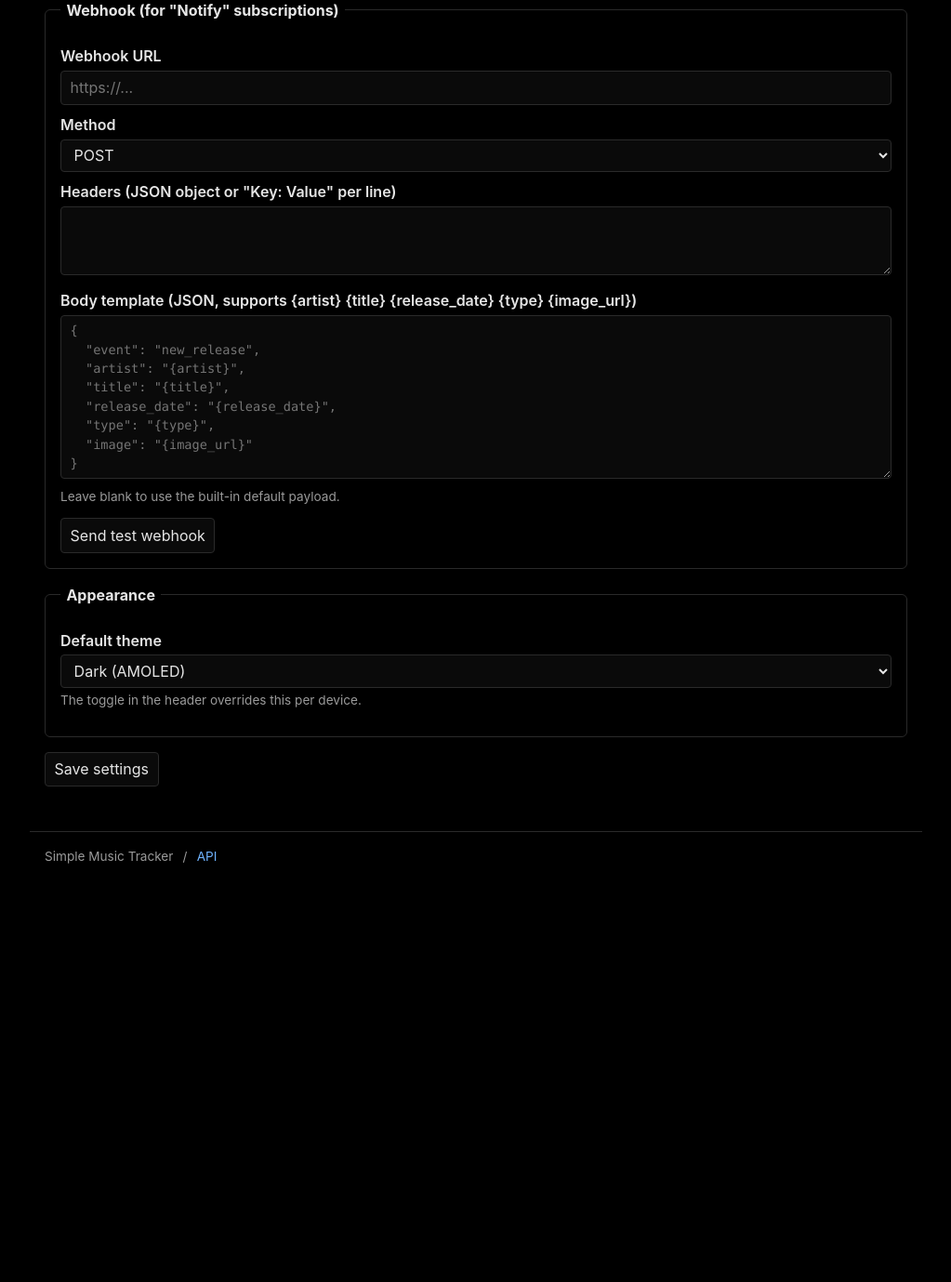
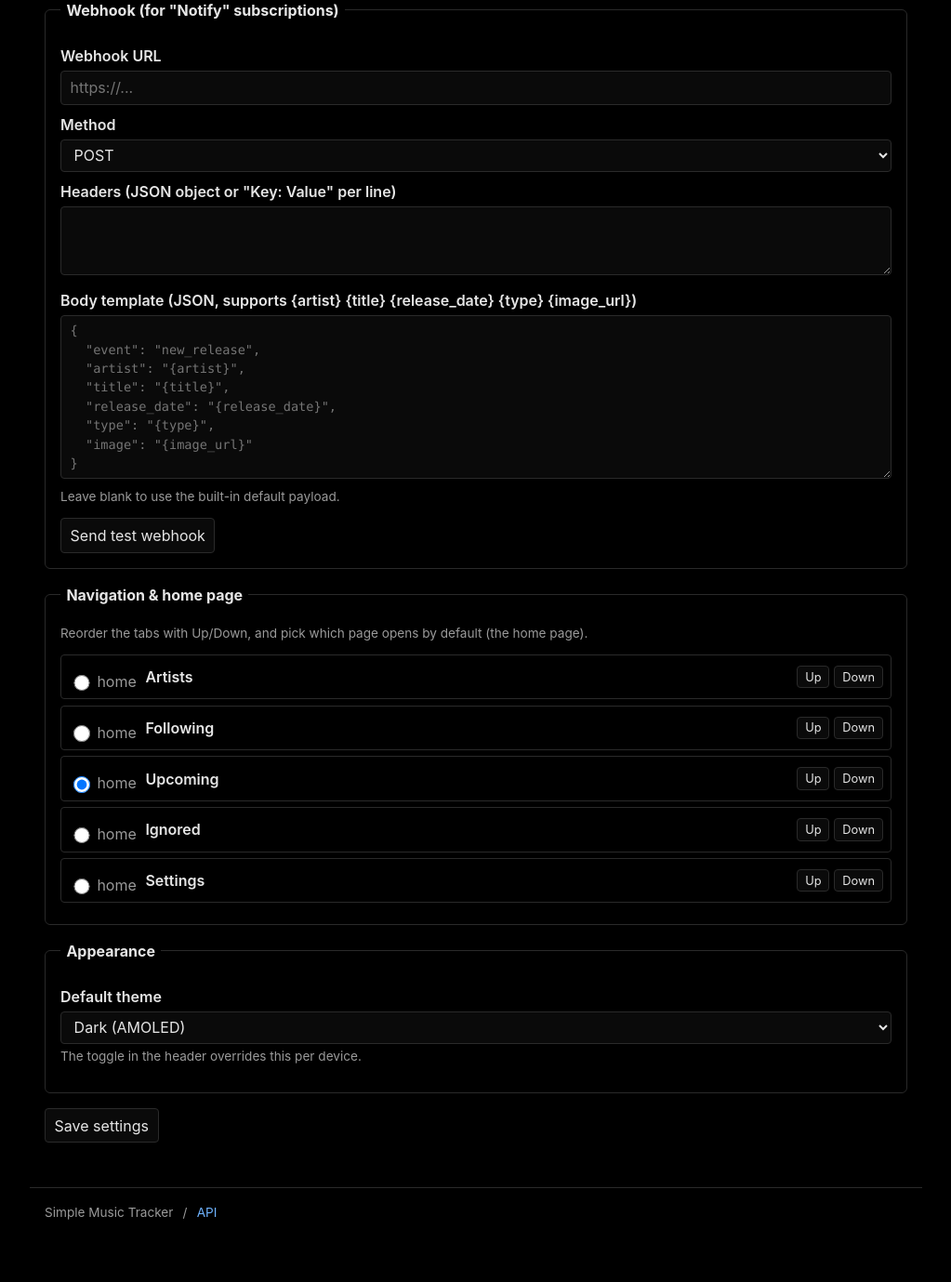
Before and after one commit to jasii/Simple-Music-Tracker, a Flask app: page /settings in a window 1280 px wide. Shown: the part 1165-2544 px from the top of the page at 93% size, without its empty margins (128-1151 px from the left). Before the commit the page ends 2094 px from the top, so only its background shows below. Run offline with Flask 3, Linux system fonts and the light colour scheme; data comes from the database, SQL or seed files in the repository.

Commit message:
Make home page and nav tab order configurable (defaults to Upcoming)
- '/' is now a redirect to the user-selected home page; the artists list moves
  to /artists. Home defaults to Upcoming on first run.
- New home_page and nav_order settings; nav is rendered dynamically from
  nav_order via a context processor, with validation that drops unknown keys
  and always includes every page.
- Settings page gains a Navigation & home page editor: Up/Down reordering and a
  per-row 'home' radio. Brand logo links to the configured home.
- Service worker no longer caches '/' (now a redirect); cache bumped to v2.

```diff
--- a/app/db.py
+++ b/app/db.py
@@ -85,6 +85,8 @@ DEFAULT_SETTINGS = {
     "default_monitor_types": "album,ep",   # applied to newly followed artists
     "musicbrainz_rate_limit_ms": "1000",   # min gap between MusicBrainz requests (matches aurral)
     "discography_autohide": "",             # categories collapsed by default on artist pages
+    "home_page": "upcoming",                # which page '/' opens (Upcoming on first run)
+    "nav_order": "artists,following,upcoming,ignored,settings",
 }
 
 # Release types that may be monitored. Order is the display order.
--- a/app/main.py
+++ b/app/main.py
@@ -98,16 +98,65 @@ def _query_upcoming(window="month", include_past=False):
     return results
 
 
+# --- navigation -------------------------------------------------------------
+
+# key -> (endpoint, label). The key is also the value stored in settings.
+PAGE_DEFS = {
+    "artists": ("artists_page", "Artists"),
+    "following": ("subscriptions_page", "Following"),
+    "upcoming": ("upcoming_page", "Upcoming"),
+    "ignored": ("ignored_page", "Ignored"),
+    "settings": ("settings_page", "Settings"),
+}
+PAGE_KEYS = list(PAGE_DEFS)
+DEFAULT_HOME = "upcoming"
+
+
+def normalize_nav_order(value):
+    """Return a valid, de-duplicated page order with every page present."""
+    ordered = []
+    for key in (value or "").split(","):
+        key = key.strip()
+        if key in PAGE_DEFS and key not in ordered:
+            ordered.append(key)
+    for key in PAGE_KEYS:
+        if key not in ordered:
+            ordered.append(key)
+    return ordered
+
+
+def _home_key():
+    home = db.get_setting("home_page") or DEFAULT_HOME
+    return home if home in PAGE_DEFS else DEFAULT_HOME
+
+
+@app.context_processor
+def inject_nav():
+    """Make the (ordered) nav items and labels available to every template."""
+    order = normalize_nav_order(db.get_setting("nav_order"))
+    items = [
+        {"key": k, "endpoint": PAGE_DEFS[k][0], "label": PAGE_DEFS[k][1]}
+        for k in order
+    ]
+    return {"nav_items": items}
+
+
 # --- pages ------------------------------------------------------------------
 
 @app.route("/")
-def index():
+def home():
+    # The home page is configurable; send the user to their chosen page.
+    return redirect(url_for(PAGE_DEFS[_home_key()][0]))
+
+
+@app.route("/artists")
+def artists_page():
     return render_template("index.html", **_base_context(active="artists"))
 
 
 @app.route("/subscriptions")
 def subscriptions_page():
-    return render_template("subscriptions.html", **_base_context(active="subscriptions"))
+    return render_template("subscriptions.html", **_base_context(active="following"))
 
 
 @app.route("/upcoming")
@@ -760,6 +809,10 @@ def api_settings():
             value = db.normalize_monitor_types(value)
         elif key == "discography_autohide":
             value = ",".join(db.clean_types(value))
+        elif key == "home_page":
+            value = value if value in PAGE_DEFS else DEFAULT_HOME
+        elif key == "nav_order":
+            value = ",".join(normalize_nav_order(value))
         elif key == "musicbrainz_rate_limit_ms":
             # Clamp to >= 1000ms so we never undercut MusicBrainz's 1 req/sec.
             try:
--- a/app/static/settings.js
+++ b/app/static/settings.js
@@ -3,6 +3,31 @@
 (function () {
   const form = document.getElementById('settings-form');
   const saveResult = document.getElementById('save-result');
+
+  // --- nav order reordering ---
+  const navList = document.getElementById('nav-order-list');
+  const navOrderInput = document.getElementById('nav_order');
+
+  function syncNavOrder() {
+    const keys = Array.from(navList.querySelectorAll('li'))
+      .map(function (li) { return li.getAttribute('data-key'); });
+    navOrderInput.value = keys.join(',');
+  }
+
+  if (navList) {
+    navList.addEventListener('click', function (e) {
+      const li = e.target.closest('li');
+      if (!li) return;
+      if (e.target.classList.contains('nav-up') && li.previousElementSibling) {
+        navList.insertBefore(li, li.previousElementSibling);
+        syncNavOrder();
+      } else if (e.target.classList.contains('nav-down') && li.nextElementSibling) {
+        navList.insertBefore(li.nextElementSibling, li);
+        syncNavOrder();
+      }
+    });
+    syncNavOrder();
+  }
 
   // Collect form values, joining repeated keys (e.g. the monitor-type
   // checkboxes) into a comma string the API understands.
--- a/app/static/style.css
+++ b/app/static/style.css
@@ -248,6 +248,22 @@ input[type="checkbox"], input[type="radio"] { width: 1.1rem; height: 1.1rem; }
 .settings-form textarea { font-family: ui-monospace, "SFMono-Regular", Menlo, monospace; font-size: 0.85rem; }
 .form-actions { display: flex; align-items: center; gap: 0.8rem; }
 
+/* Nav order / home page editor */
+.nav-order { list-style: none; padding: 0; margin: 0.4rem 0 0; }
+.nav-order li {
+  display: flex;
+  align-items: center;
+  gap: 0.6rem;
+  padding: 0.4rem 0.5rem;
+  border: 1px solid var(--line);
+  border-radius: 4px;
+  margin-bottom: 0.4rem;
+}
+.nav-order .nav-home { display: inline-flex; align-items: center; gap: 0.3rem; color: var(--muted); font-weight: 400; }
+.nav-order .nav-label { font-weight: 600; flex: 1; }
+.nav-order-buttons { display: flex; gap: 0.3rem; }
+.nav-order-buttons button { padding: 0.1rem 0.5rem; font-size: 0.8rem; }
+
 @media (max-width: 600px) {
   .col-tracks { display: none; }
   .artists-table thead th { top: 5.5rem; }
--- a/app/static/sw.js
+++ b/app/static/sw.js
@@ -2,9 +2,10 @@
 // API responses are always fetched fresh (network-first); static assets are
 // cache-first.
 
-const CACHE = 'smt-v1';
+const CACHE = 'smt-v2';
+// '/' is intentionally omitted: it now redirects to the configurable home page,
+// and a redirect response can't be reliably cached.
 const SHELL = [
-  '/',
   '/static/style.css',
   '/static/app.js',
   '/static/icon.svg',
--- a/app/templates/artist.html
+++ b/app/templates/artist.html
@@ -2,7 +2,7 @@
 {% block title %}{{ artist.name }} - Simple Music Tracker{% endblock %}
 
 {% block content %}
-<p><a href="{{ url_for('index') }}">&larr; All artists</a></p>
+<p><a href="{{ url_for('artists_page') }}">&larr; All artists</a></p>
 
 <div class="artist-header" data-artist-id="{{ artist.id }}">
   {% if artist.image_url %}
--- a/app/templates/base.html
+++ b/app/templates/base.html
@@ -21,13 +21,11 @@
 </head>
 <body>
   <header class="topbar">
-    <a class="brand" href="{{ url_for('index') }}">Simple Music Tracker</a>
+    <a class="brand" href="{{ url_for('home') }}">Simple Music Tracker</a>
     <nav class="nav">
-      <a href="{{ url_for('index') }}" class="{{ 'on' if active == 'artists' }}">Artists</a>
-      <a href="{{ url_for('subscriptions_page') }}" class="{{ 'on' if active == 'subscriptions' }}">Following</a>
-      <a href="{{ url_for('upcoming_page') }}" class="{{ 'on' if active == 'upcoming' }}">Upcoming</a>
-      <a href="{{ url_for('ignored_page') }}" class="{{ 'on' if active == 'ignored' }}">Ignored</a>
-      <a href="{{ url_for('settings_page') }}" class="{{ 'on' if active == 'settings' }}">Settings</a>
+      {% for item in nav_items %}
+      <a href="{{ url_for(item.endpoint) }}" class="{{ 'on' if active == item.key }}">{{ item.label }}</a>
+      {% endfor %}
       <button id="theme-toggle" type="button" class="theme-toggle" title="Toggle theme">theme</button>
     </nav>
   </header>
--- a/app/templates/settings.html
+++ b/app/templates/settings.html
@@ -94,6 +94,27 @@
   </fieldset>
 
   <fieldset>
+    <legend>Navigation &amp; home page</legend>
+    <p class="hint">Reorder the tabs with Up/Down, and pick which page opens by default (the home page).</p>
+    <input type="hidden" name="nav_order" id="nav_order" value="{{ settings.nav_order }}">
+    <ul class="nav-order" id="nav-order-list">
+      {% for item in nav_items %}
+      <li data-key="{{ item.key }}">
+        <label class="nav-home" title="Set as home page">
+          <input type="radio" name="home_page" value="{{ item.key }}"
+            {{ 'checked' if settings.home_page == item.key }}> home
+        </label>
+        <span class="nav-label">{{ item.label }}</span>
+        <span class="nav-order-buttons">
+          <button type="button" class="nav-up" title="Move up">Up</button>
+          <button type="button" class="nav-down" title="Move down">Down</button>
+        </span>
+      </li>
+      {% endfor %}
+    </ul>
+  </fieldset>
+
+  <fieldset>
     <legend>Appearance</legend>
     <label for="default_theme">Default theme</label>
     <select id="default_theme" name="default_theme">
```
Also changed, not shown: README.md.
